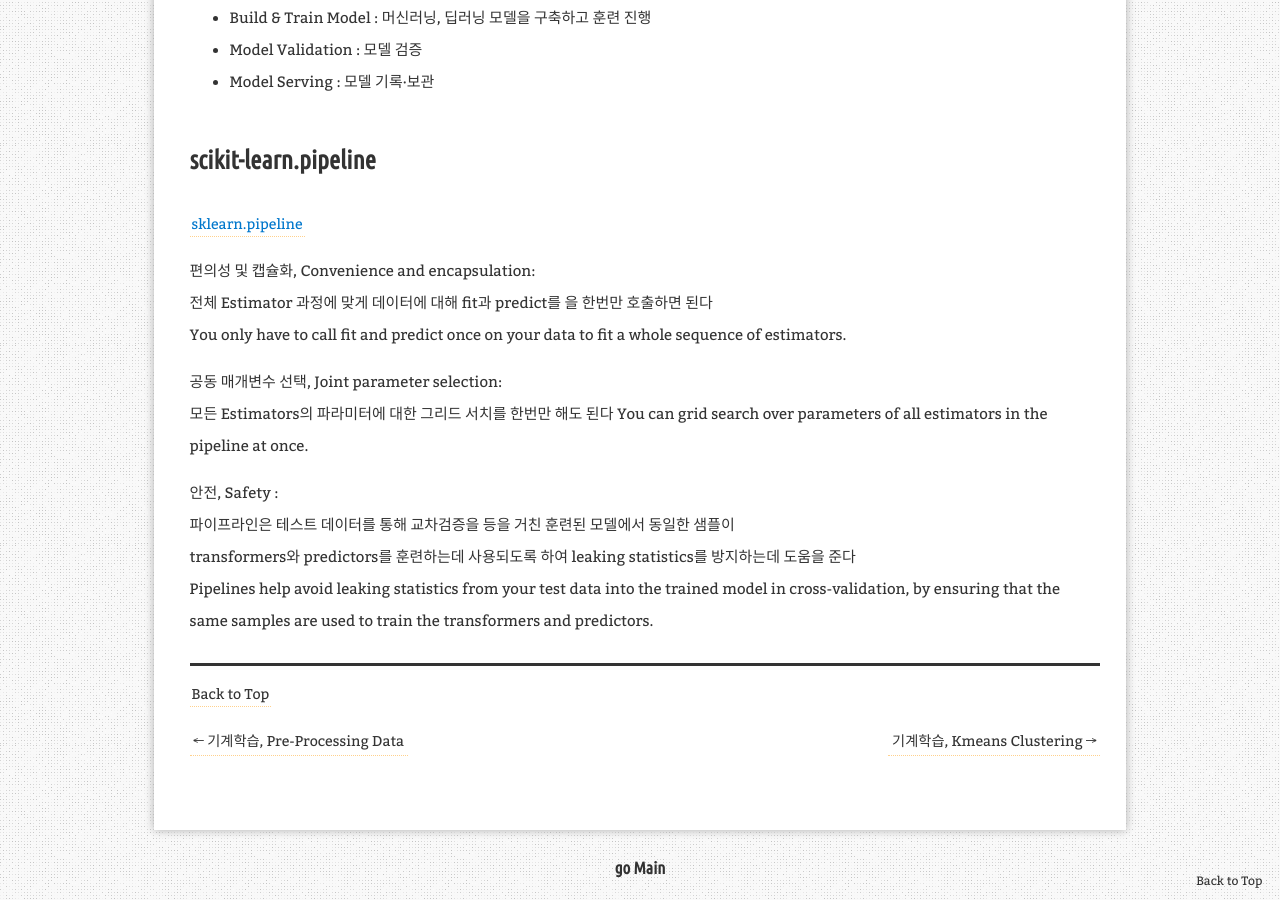
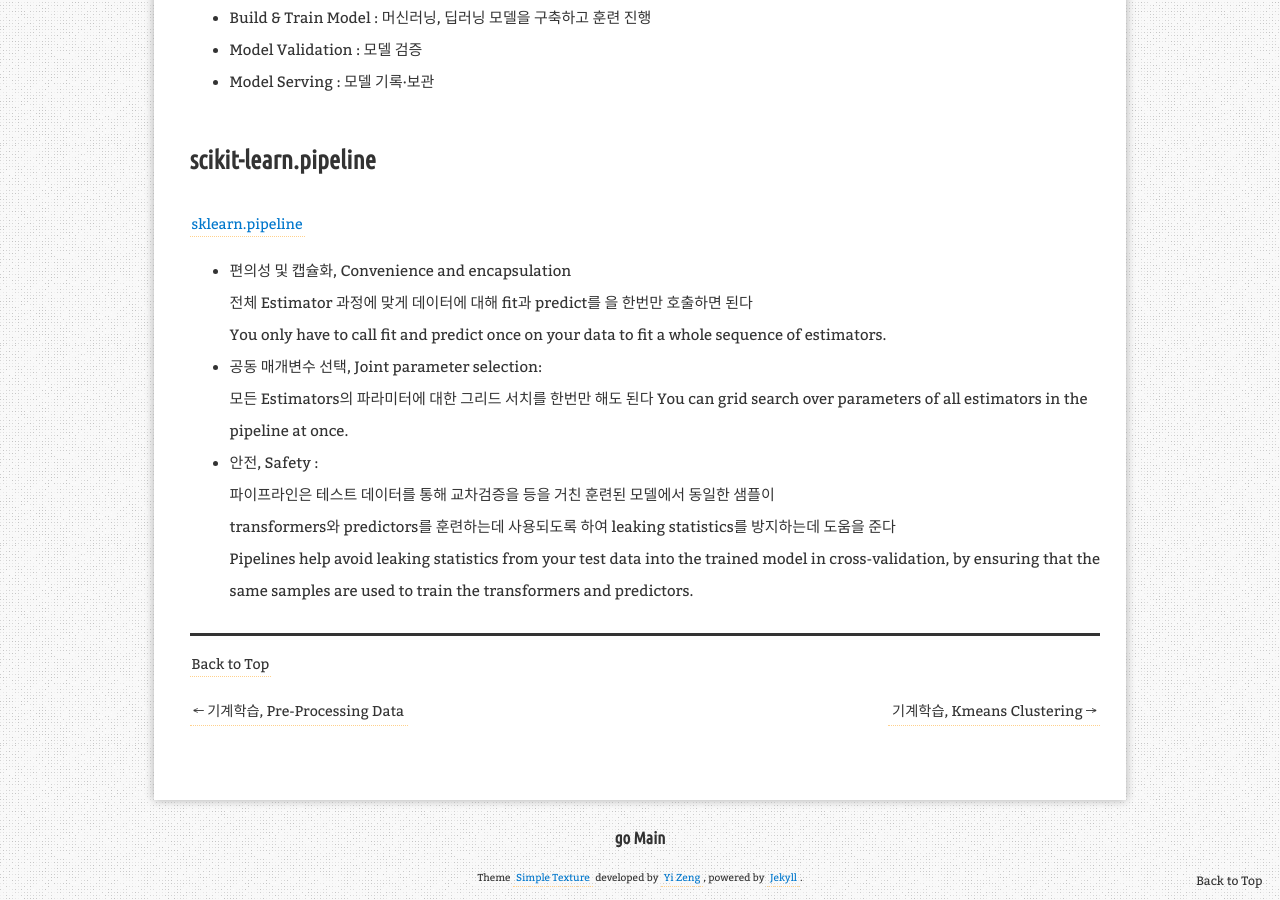
Before and after one commit to aristohyun/aristohyun.github.io, a Jekyll site: the page built from _posts/2021-07-09-PipeLine.md, in a window 1280 px wide and 900 px high, scrolled down 855 px. Built offline with Jekyll 4.4.1, drawn with Linux system fonts in a browser that asks for light colours; comment, search, counter and statistics services are not loaded.

```diff
--- a/_posts/2021-07-09-PipeLine.md
+++ b/_posts/2021-07-09-PipeLine.md
@@ -34,15 +34,15 @@ redirect_from:
 
 [sklearn.pipeline](https://scikit-learn.org/stable/modules/compose.html#pipeline){:target="_ blank"}
 
-편의성 및 캡슐화, Convenience and encapsulation:
+- 편의성 및 캡슐화, Convenience and encapsulation
 전체 Estimator 과정에 맞게 데이터에 대해 fit과 predict를 을 한번만 호출하면 된다
 You only have to call fit and predict once on your data to fit a whole sequence of estimators.
 
-공동 매개변수 선택, Joint parameter selection:
+- 공동 매개변수 선택, Joint parameter selection:
 모든 Estimators의 파라미터에 대한 그리드 서치를 한번만 해도 된다
 You can grid search over parameters of all estimators in the pipeline at once.
 
-안전, Safety :
+- 안전, Safety :
 파이프라인은 테스트 데이터를 통해 교차검증을 등을 거친 훈련된 모델에서 동일한 샘플이
 transformers와 predictors를 훈련하는데 사용되도록 하여 leaking statistics를 방지하는데 도움을 준다
 Pipelines help avoid leaking statistics from your test data into the trained model in cross-validation, by ensuring that the same samples are used to train the transformers and predictors.
```
